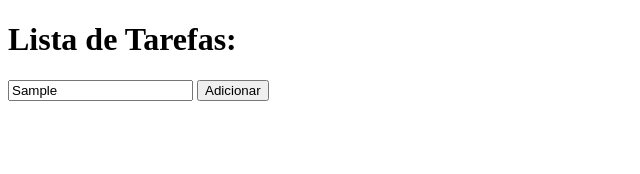
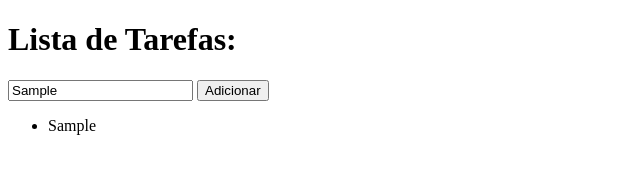
Before and after one commit to RobsonSouza21/ToDoList, a plain HTML site: page index.html in a window 1280 px wide. Both pictures are taken after typing "Sample" into the empty fields and a click on the button "Adicionar". Shown: the full height of the page, 0-640 px from the left. Drawn offline with Linux system fonts and the light colour scheme.

Commit message:
Lista inserindo valores e nao permite valor vazio

```diff
--- a/index.html
+++ b/index.html
@@ -3,13 +3,13 @@
 <head>
     <meta charset="UTF-8">
     <meta name="viewport" content="width=device-width, initial-scale=1.0">
-    <link rel="stylesheet" href="../ToDoList/style.css">
+    <link rel="stylesheet" href="./style.css">
     <title>ToDoList</title>
 </head>
 <body>
     <h1>Lista de Tarefas:</h1>
     <div class="taskinsert">
-        <input type="text" id="inputText">
+        <input type="text" id="inputTexto">
         <button class="newTask">Adicionar</button>
     </div>
     <div class="lista">
@@ -17,6 +17,6 @@
         </ul>
     </div>
 
-    <script src="../ToDoList/script.js"></script>
+    <script src="./script.js"></script>
 </body>
 </html>
--- a/script.js
+++ b/script.js
@@ -1,3 +1,14 @@
-const inputText = document.querySelector(".inputText");
-const newTaksButton = document.querySelector(".newTaks");
-const lista = document.querySelector(".tasklist");
+const inputText = document.querySelector("#inputTexto");
+const newTaksButton = document.querySelector(".newTask");
+const lista = document.querySelector("#tasklist");
+
+newTaksButton.addEventListener("click", () => {
+    if (inputText.value.trim() !== "") {
+        const novaTask = document.createElement("li");
+        novaTask.textContent = inputText.value;
+        tasklist.appendChild(novaTask);
+        console.log("Tarefa Adiciona!")
+    } else
+        console.warn("O campo da tarefa nao pode estar vazio!");
+
+});
```
